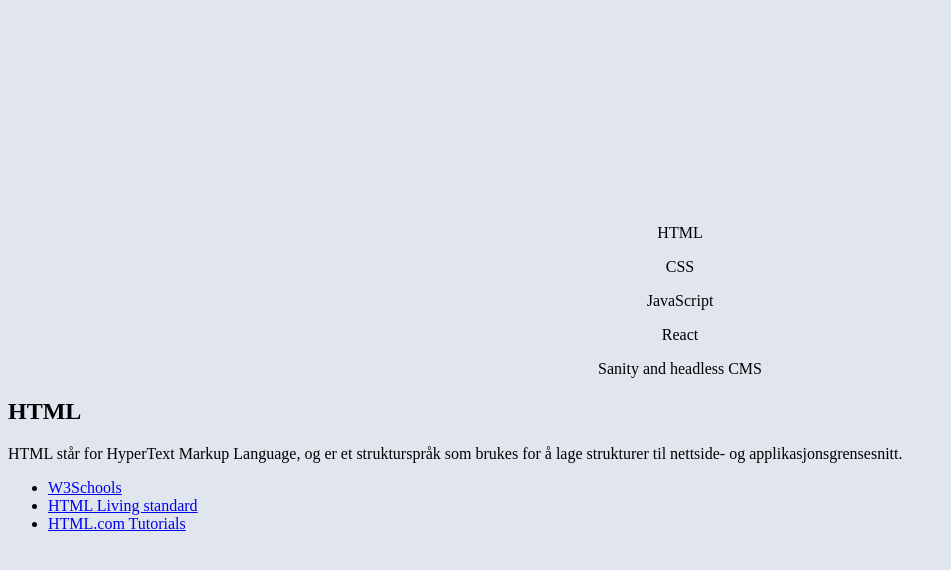
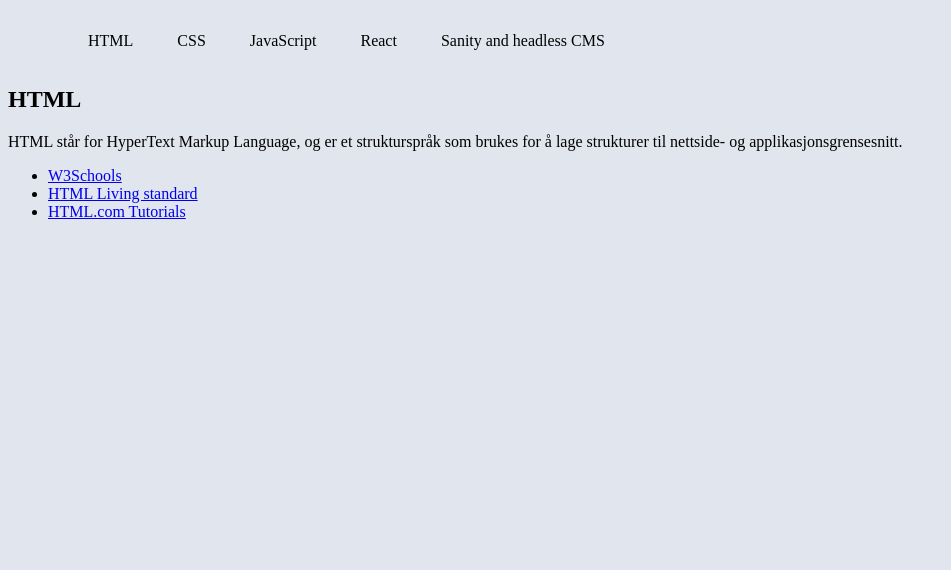
Before and after one commit to jimmyostby/uin25ak1_resource_layout_oestby, a plain HTML site: page index.html in a window 1280 px wide. Shown: the whole page, without its empty margins (0-951 px from the left). Drawn offline with Linux system fonts and the light colour scheme.

Commit message:
Kommenert.
Kommentert menu.js og startet på css.

```diff
--- a/menu.js
+++ b/menu.js
@@ -29,3 +29,5 @@ function content(category){
     }
 
 content("HTML")
+
+//Feilsøkt koden ved hjelp av chat-gpt, men brukte ikke løsningen den kom med, da jeg ikke forstod hva den mente.
--- a/style.css
+++ b/style.css
@@ -12,10 +12,12 @@ body{
     background: var(--gray);
 }
 
-nav{
-    text-align: center;
-    padding-top: 200px;
+#menu ul{
+    justify-content: center;
+    display: inline-block;
 }
+
+
 
 nav li{
     list-style: none;
```
